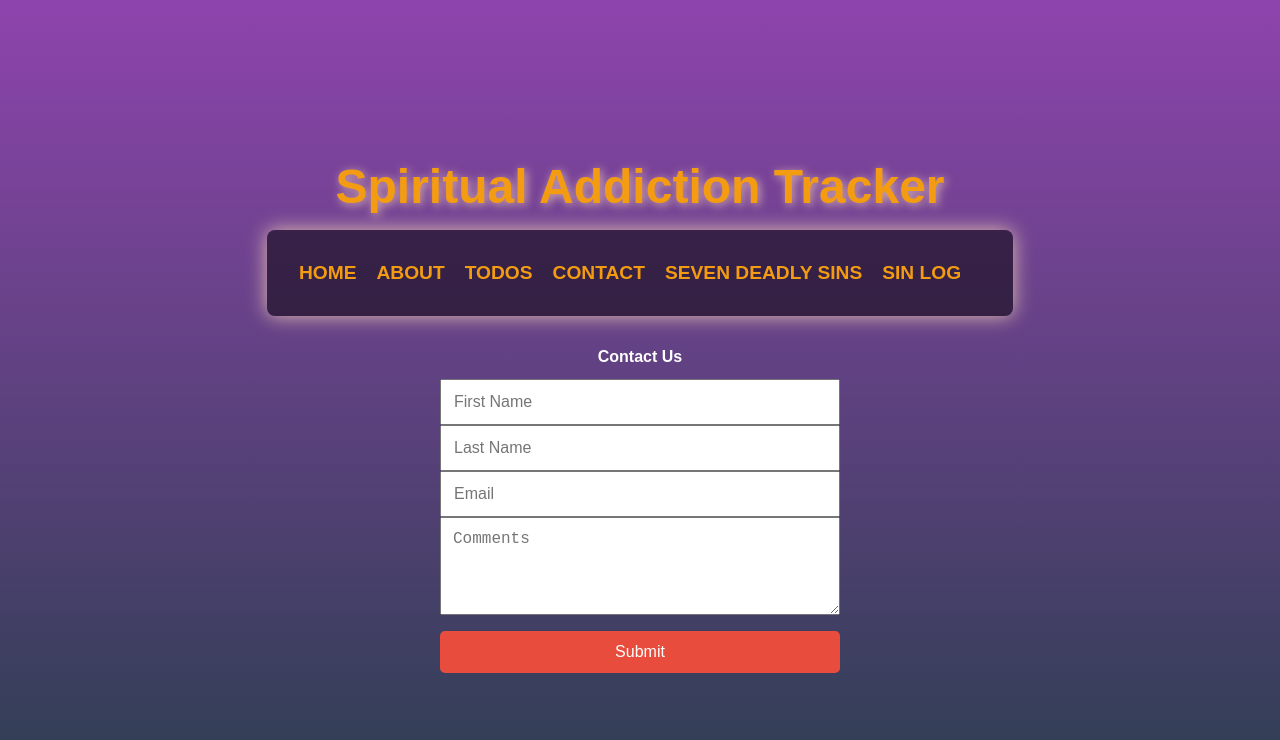
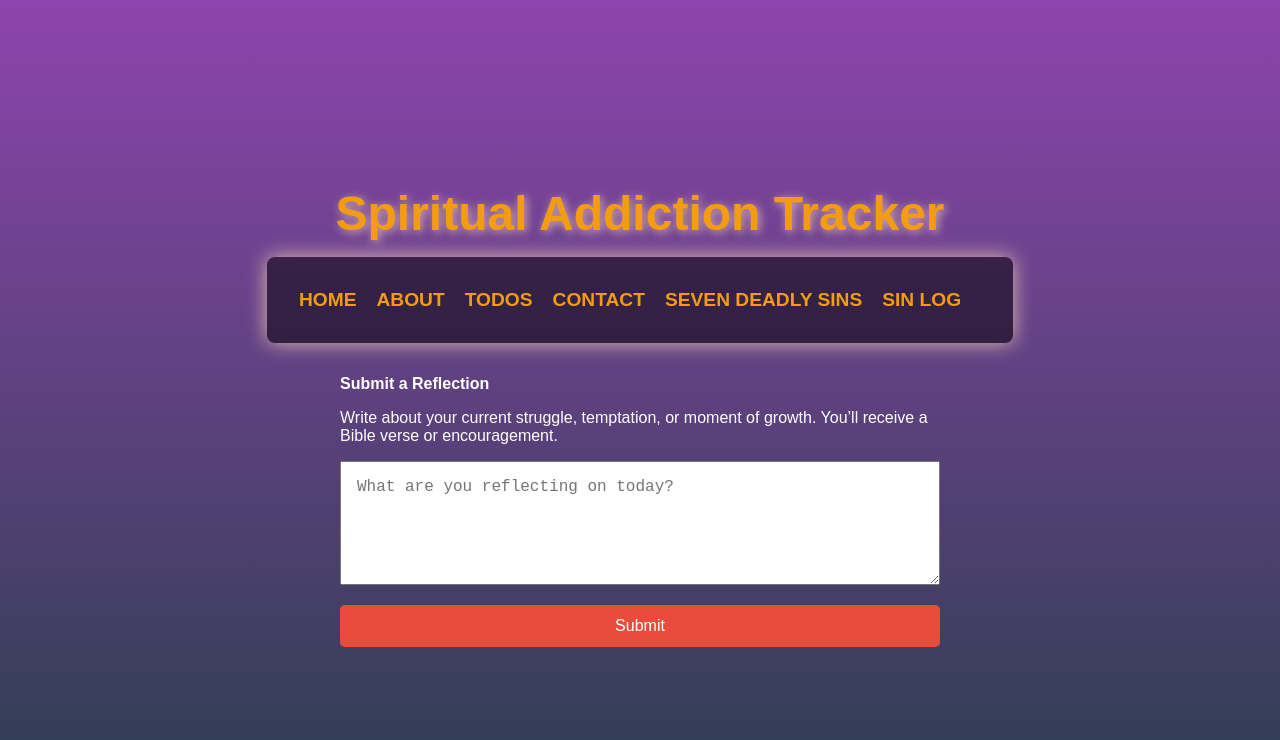
Before and after one commit to Matthew-Bourgeois/spiritual-addiction-tracker, a React (Create React App) app: page /contact in a window 1280 px wide. Shown: the top 740 px of the page. Built offline with nearby package versions, Linux system fonts and the light colour scheme.

Commit message:
Convert Contact page to Reflection Request with auto verse reply

```diff
--- a/src/pages/Contact.js
+++ b/src/pages/Contact.js
@@ -1,69 +1,60 @@
 import React, { useState } from 'react';
 
+const verseMap = {
+  lust: '1 John 2:16 - The lust of the flesh... comes not from the Father but from the world.',
+  pride: 'Proverbs 16:18 - Pride goes before destruction, a haughty spirit before a fall.',
+  envy: 'Proverbs 14:30 - A heart at peace gives life to the body, but envy rots the bones.',
+  wrath: 'Ephesians 4:31 - Let all bitterness and wrath and anger be put away from you...',
+  greed: 'Luke 12:15 - Watch out! Be on your guard against all kinds of greed...',
+  sloth: 'Proverbs 13:4 - The soul of the sluggard craves and gets nothing...',
+  gluttony: 'Proverbs 23:20–21 - Do not join those who drink too much wine...',
+  fear: 'Isaiah 41:10 - Do not fear, for I am with you.',
+  anxiety: 'Philippians 4:6 - Do not be anxious about anything...'
+};
+
 const Contact = () => {
-  const [formData, setFormData] = useState({
-    firstName: '',
-    lastName: '',
-    email: '',
-    comments: ''
-  });
-
-  const handleChange = (e) => {
-    setFormData({
-      ...formData,
-      [e.target.name]: e.target.value
-    });
-  };
+  const [message, setMessage] = useState('');
+  const [verse, setVerse] = useState('');
 
   const handleSubmit = (e) => {
     e.preventDefault();
-    alert('Form submitted!\n' + JSON.stringify(formData, null, 2));
-    // Optional: reset form
-    setFormData({
-      firstName: '',
-      lastName: '',
-      email: '',
-      comments: ''
-    });
+
+    const foundKey = Object.keys(verseMap).find((keyword) =>
+      message.toLowerCase().includes(keyword)
+    );
+
+    if (foundKey) {
+      setVerse(verseMap[foundKey]);
+    } else {
+      setVerse("Thank you for sharing. Stay strong and faithful — God sees your heart.");
+    }
+
+    setMessage('');
   };
 
   return (
-    <div>
-      <h2>Contact Us</h2>
-      <form onSubmit={handleSubmit} style={{ display: "flex", flexDirection: "column", maxWidth: "400px", margin: "0 auto" }}>
-        <input
-          type="text"
-          name="firstName"
-          value={formData.firstName}
-          onChange={handleChange}
-          placeholder="First Name"
+    <div style={{ maxWidth: '600px', margin: '0 auto', textAlign: 'left' }}>
+      <h2>Submit a Reflection</h2>
+      <p>Write about your current struggle, temptation, or moment of growth. You’ll receive a Bible verse or encouragement.</p>
+
+      <form onSubmit={handleSubmit}>
+        <textarea
+          rows="5"
+          value={message}
+          onChange={(e) => setMessage(e.target.value)}
+          placeholder="What are you reflecting on today?"
           required
+          style={{ width: '100%', padding: '1rem', fontSize: '1rem' }}
         />
-        <input
-          type="text"
-          name="lastName"
-          value={formData.lastName}
-          onChange={handleChange}
-          placeholder="Last Name"
-          required
-        />
-        <input
-          type="email"
-          name="email"
-          value={formData.email}
-          onChange={handleChange}
-          placeholder="Email"
-          required
-        />
-        <textarea
-          name="comments"
-          value={formData.comments}
-          onChange={handleChange}
-          placeholder="Comments"
-          rows="4"
-        />
-        <button type="submit">Submit</button>
+        <button type="submit" style={{ marginTop: '1rem' }}>Submit</button>
       </form>
+
+      {verse && (
+        <div style={{ marginTop: '2rem', padding: '1rem', backgroundColor: '#222', borderRadius: '5px' }}>
+          <h3>Verse for You:</h3>
+          <p style={{ fontStyle: 'italic', color: '#f39c12' }}>{verse}</p>
+        </div>
+      )}
     </div>
   );
 };
```
